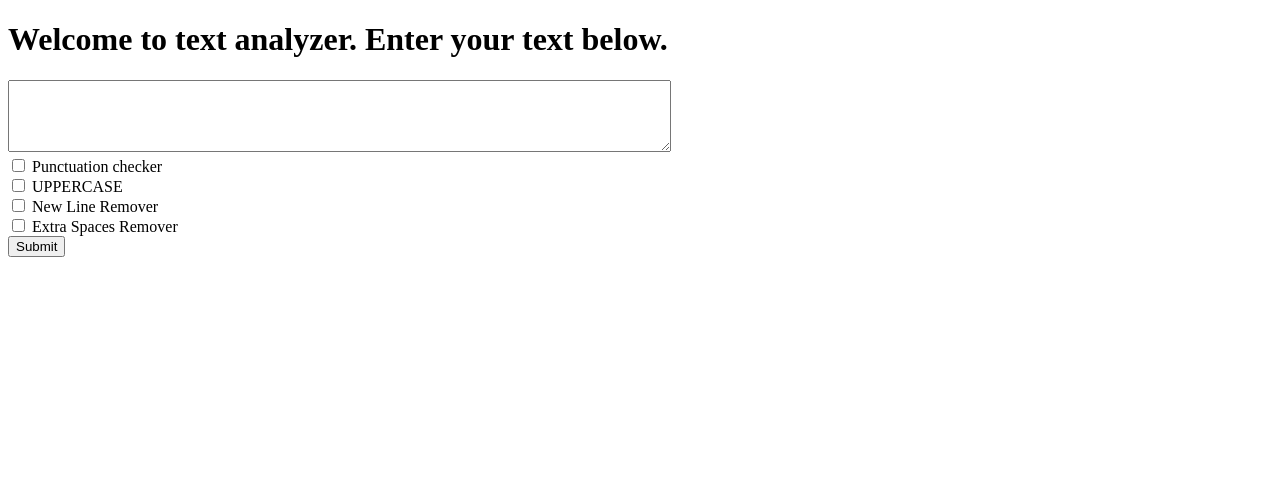
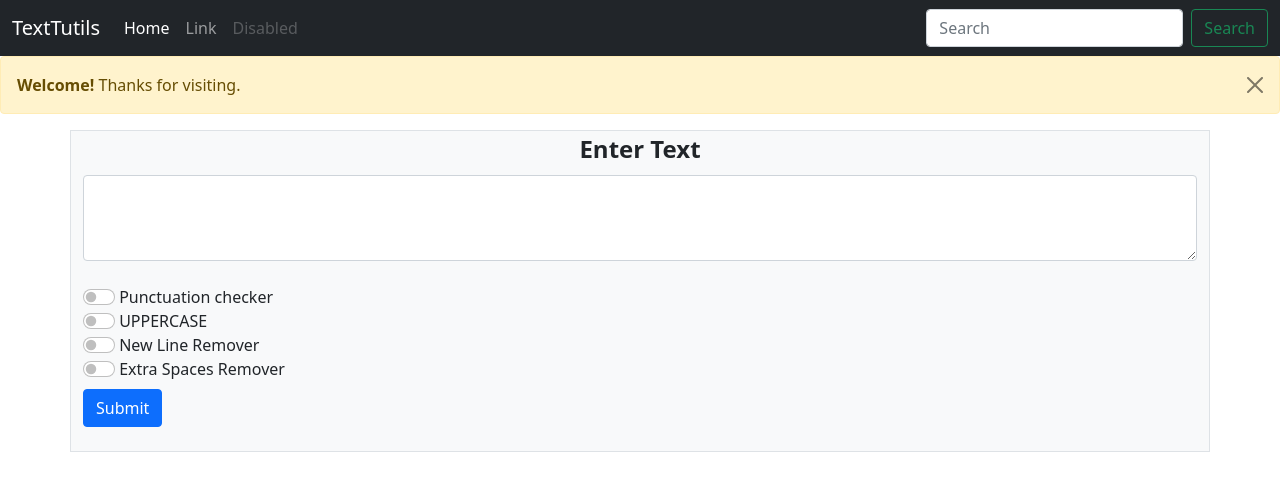
Before and after one commit to MdImranHosen1/Django-Text-Analyzer, a Django app: page / in a window 1280 px wide. Shown: the top 491 px of the page. Run offline with Django 4.2, Linux system fonts and the light colour scheme.

Commit message:
add html design 2.0

```diff
--- a/testutils/templates/index.html
+++ b/testutils/templates/index.html
@@ -1,23 +1,76 @@
 <!DOCTYPE html>
 <html lang="en">
+
 <head>
-    <meta charset="UTF-8">
-    <title>Title</title>
+  <meta charset="UTF-8" />
+  <link href="https://cdn.jsdelivr.net/npm/bootstrap@5.0.2/dist/css/bootstrap.min.css" rel="stylesheet"
+    integrity="sha384-EVSTQN3/azprG1Anm3QDgpJLIm9Nao0Yz1ztcQTwFspd3yD65VohhpuuCOmLASjC" crossorigin="anonymous" />
+
+  <title>Title</title>
 </head>
+
 <body>
-    <h1>Welcome to text analyzer. Enter your text below.</h1>
+  <nav class="navbar navbar-expand-lg navbar-dark bg-dark">
+    <div class="container-fluid">
+      <a class="navbar-brand" href="#">TextTutils</a>
+      <button class="navbar-toggler" type="button" data-bs-toggle="collapse" data-bs-target="#navbarTogglerDemo02"
+        aria-controls="navbarTogglerDemo02" aria-expanded="false" aria-label="Toggle navigation">
+        <span class="navbar-toggler-icon"></span>
+      </button>
+      <div class="collapse navbar-collapse" id="navbarTogglerDemo02">
+        <ul class="navbar-nav me-auto mb-2 mb-lg-0">
+          <li class="nav-item">
+            <a class="nav-link active" aria-current="page" href="#">Home</a>
+          </li>
+          <li class="nav-item">
+            <a class="nav-link" href="#">Link</a>
+          </li>
+          <li class="nav-item">
+            <a class="nav-link disabled" href="#" tabindex="-1" aria-disabled="true">Disabled</a>
+          </li>
+        </ul>
+        <form class="d-flex">
+          <input class="form-control me-2" type="search" placeholder="Search" aria-label="Search">
+          <button class="btn btn-outline-success" type="submit">Search</button>
+        </form>
+      </div>
+    </div>
+  </nav>
+  <!-- alart start-->
+  <div class="alert alert-warning alert-dismissible fade show" role="alert">
+    <strong>Welcome!</strong> Thanks for visiting.
+    <button type="button" class="btn-close" data-bs-dismiss="alert" aria-label="Close"></button>
+  </div>
+  <!-- alart end -->
+  <div class="container bg-light border pb-4">
+
+
     <form action="/analyze" method="get">
-        <textarea name="text" style="width: 657px; height: 66px;"></textarea>
-        <br>
-        <input type="checkbox" name="punctuation" > Punctuation checker
-        <br>
-        <input type="checkbox" name="fullcaps" > UPPERCASE
-        <br>
-        <input type="checkbox" name="newlineremover" > New Line Remover
-        <br>
-        <input type="checkbox" name="extraspaceremover" > Extra Spaces Remover
-        <br>
-        <button>Submit</button>
+      <label for="exampleFormControlTextarea1" class="form-label d-flex justify-content-center fs-4 fw-bolder">Enter
+        Text</label>
+      <textarea name="text" class="form-control " id="exampleFormControlTextarea1" rows="3"></textarea>
+      <br />
+
+      <div class="form-switch">
+        <input type="checkbox" class="form-check-input" name="punctuation" />
+        Punctuation checker
+        <br />
+        <input type="checkbox" class="form-check-input" name="fullcaps" />
+        UPPERCASE
+        <br />
+        <input type="checkbox" class="form-check-input" name="newlineremover" />
+        New Line Remover
+        <br />
+        <input type="checkbox" class="form-check-input" name="extraspaceremover" />
+        Extra Spaces Remover
+        <br />
+      </div>
+      <button class="btn btn-primary mt-2">Submit</button>
     </form>
+  </div>
+  <script src="https://cdn.jsdelivr.net/npm/bootstrap@5.0.2/dist/js/bootstrap.bundle.min.js"
+    integrity="sha384-MrcW6ZMFYlzcLA8Nl+NtUVF0sA7MsXsP1UyJoMp4YLEuNSfAP+JcXn/tWtIaxVXM"
+    crossorigin="anonymous"></script>
 </body>
+
 </html>
```
